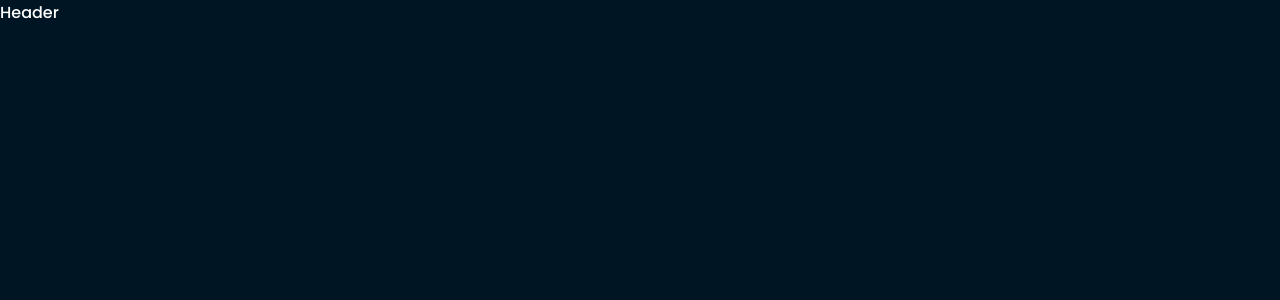
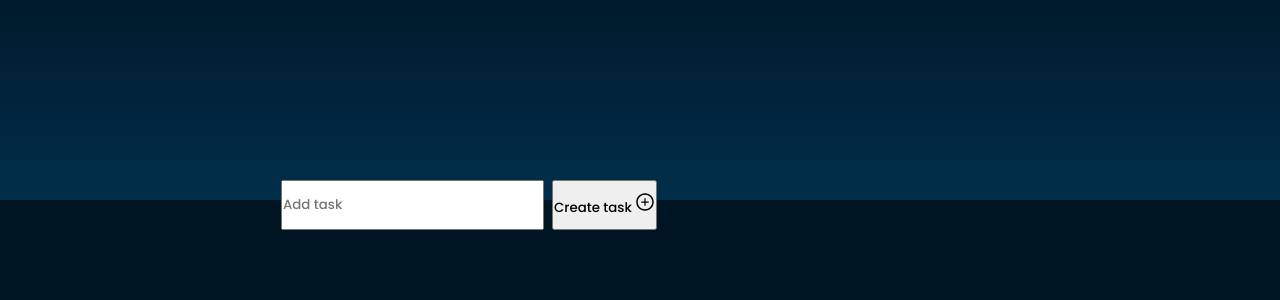
Before and after one commit to HarenaFiantso/TodoApp-REACT, a React (Create React App) app: page / in a window 1280 px wide. Shown: the top 300 px of the page. Built offline with nearby package versions, Linux system fonts and the light colour scheme.

Commit message:
chore: Initialize the implementation of the TodoHeader component

```diff
--- a/src/components/TodoHeader/TodoHeader.jsx
+++ b/src/components/TodoHeader/TodoHeader.jsx
@@ -1,7 +1,17 @@
+import { AiOutlinePlusCircle } from "react-icons/ai";
 import "./todoHeader.css";
 
 const TodoHeader = () => {
-  return <div>Header</div>;
+  return (
+    <header className="header">
+      <form className="newTaskForm">
+        <input type="text" placeholder="Add task" />
+        <button>
+          Create task <AiOutlinePlusCircle size={20} />
+        </button>
+      </form>
+    </header>
+  );
 };
 
 export default TodoHeader;
--- a/src/components/TodoHeader/todoHeader.css
+++ b/src/components/TodoHeader/todoHeader.css
@@ -0,0 +1,19 @@
+.header {
+    background: linear-gradient(#001A2C, #012E4B);
+    display: flex;
+    align-items: center;
+    justify-content: center;
+    height: 200px;
+    position: relative;
+}
+
+.newTaskForm {
+    position: absolute;
+    height: 50px;
+    bottom: -30px;
+    width: 100%;
+    max-width: 750px;
+    display: flex;
+    gap: 8px;
+    padding: 0 1rem;
+}
```
